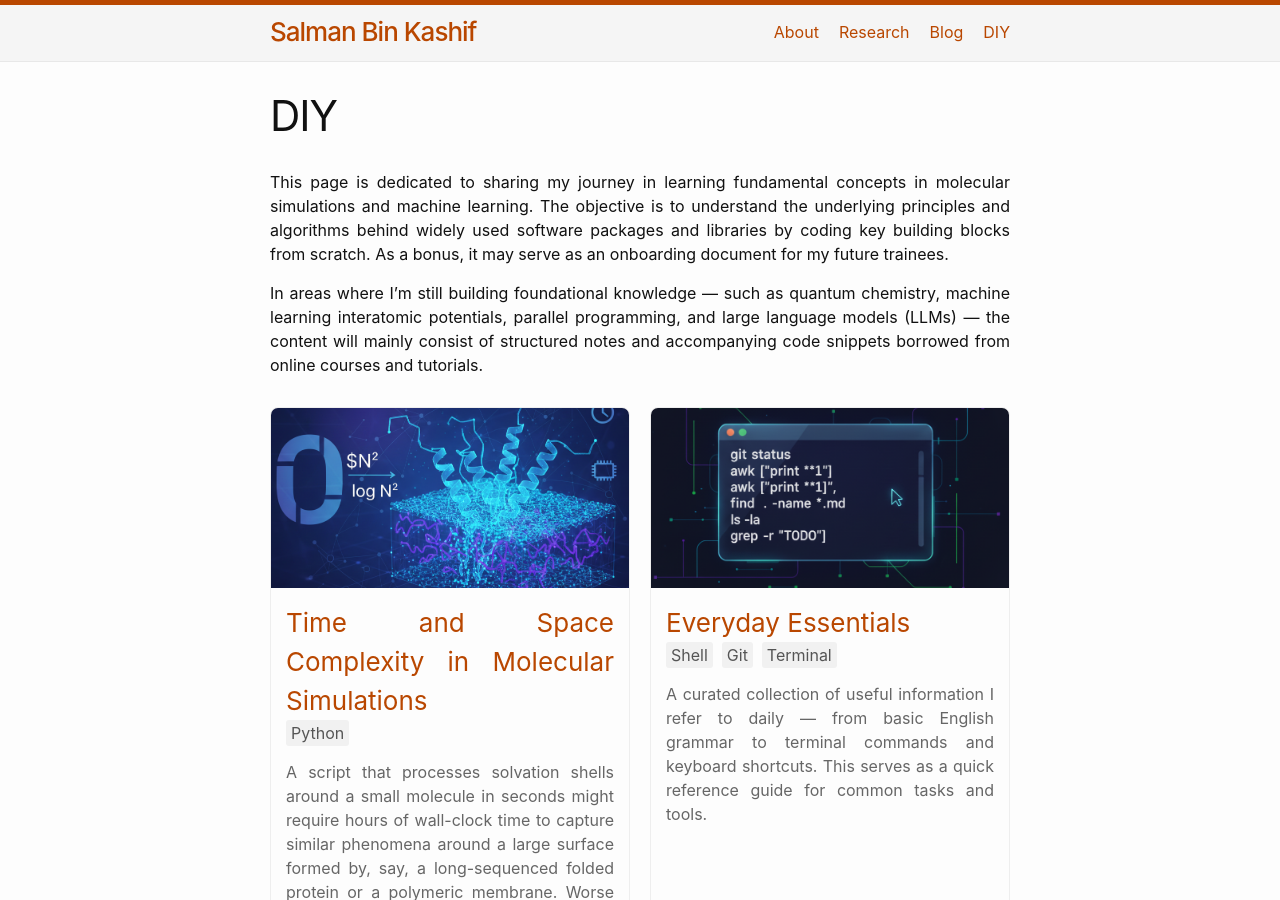
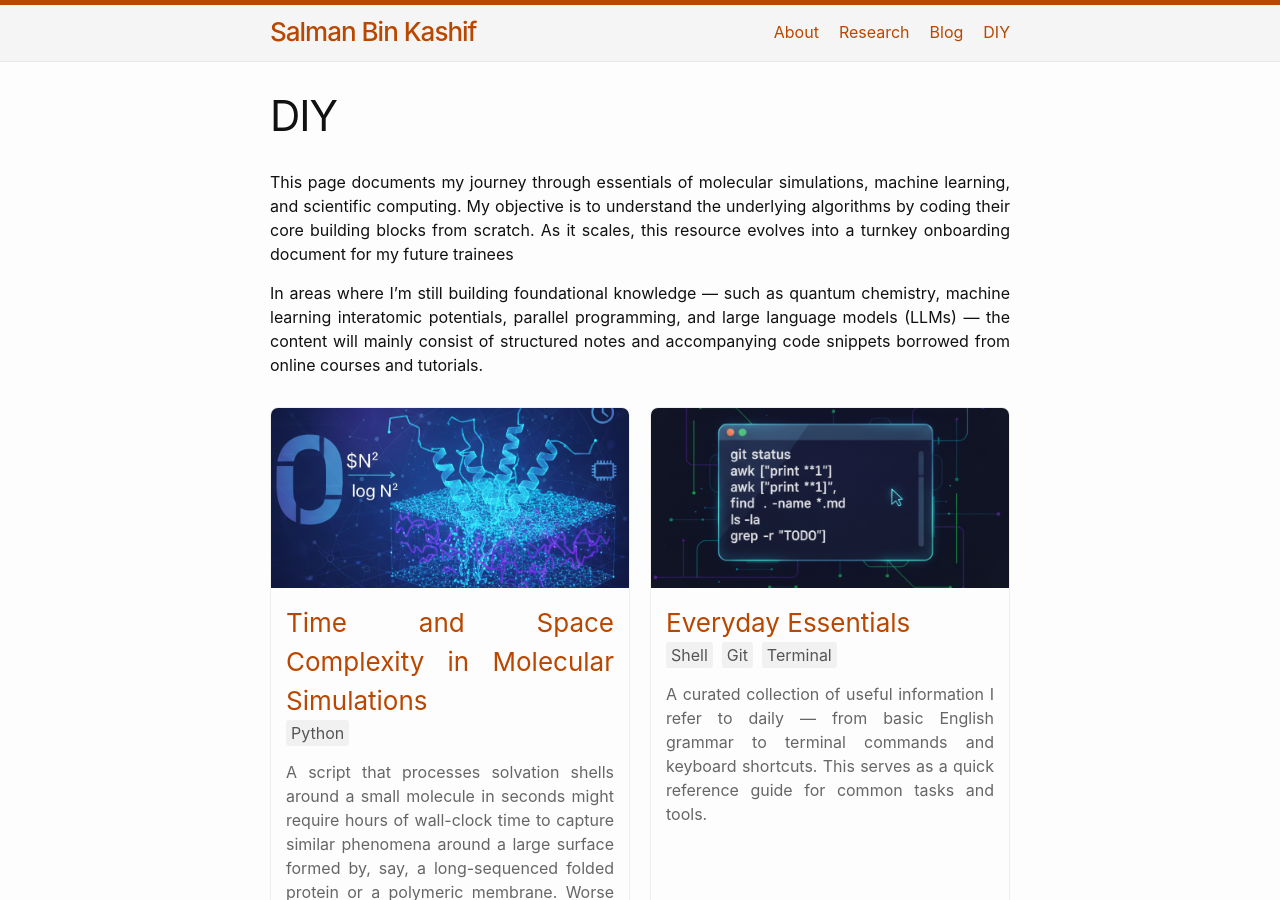
Before and after one commit to sbkashif/sbkashif.github.io, a Jekyll site: the page built from portfolio.md, in a window 1280 px wide and 900 px high. Built offline with Jekyll 4.4.1, drawn with Linux system fonts in a browser that asks for light colours.

Commit message:
improve readibility in diy page

```diff
--- a/portfolio.md
+++ b/portfolio.md
@@ -3,8 +3,8 @@ layout: page
 title: DIY
 permalink: /portfolio/
 ---
-This page is dedicated to sharing my journey in learning fundamental concepts in molecular simulations and machine learning. The objective is to understand the underlying principles and algorithms behind widely used software packages and libraries by coding key building blocks from scratch. As a bonus, it may serve as an onboarding document for my future trainees.
 
+This page documents my journey through essentials of molecular simulations, machine learning, and scientific computing. My objective is to understand the underlying algorithms by coding their core building blocks from scratch. As it scales, this resource evolves into a turnkey onboarding document for my future trainees
 
 In areas where I’m still building foundational knowledge — such as quantum chemistry, machine learning interatomic potentials, parallel programming, and large language models (LLMs) — the content will mainly consist of structured notes and accompanying code snippets borrowed from online courses and tutorials.
 
```
